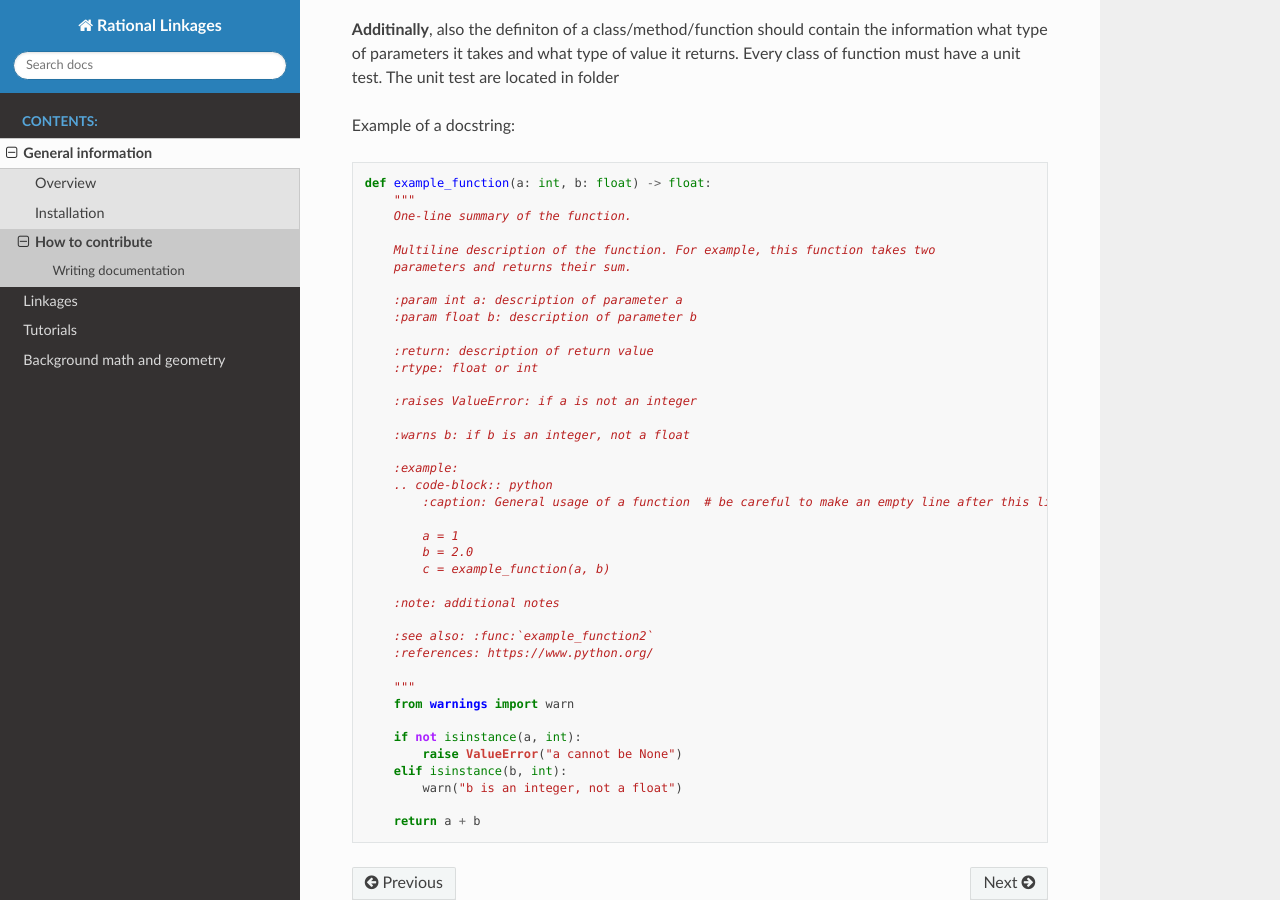
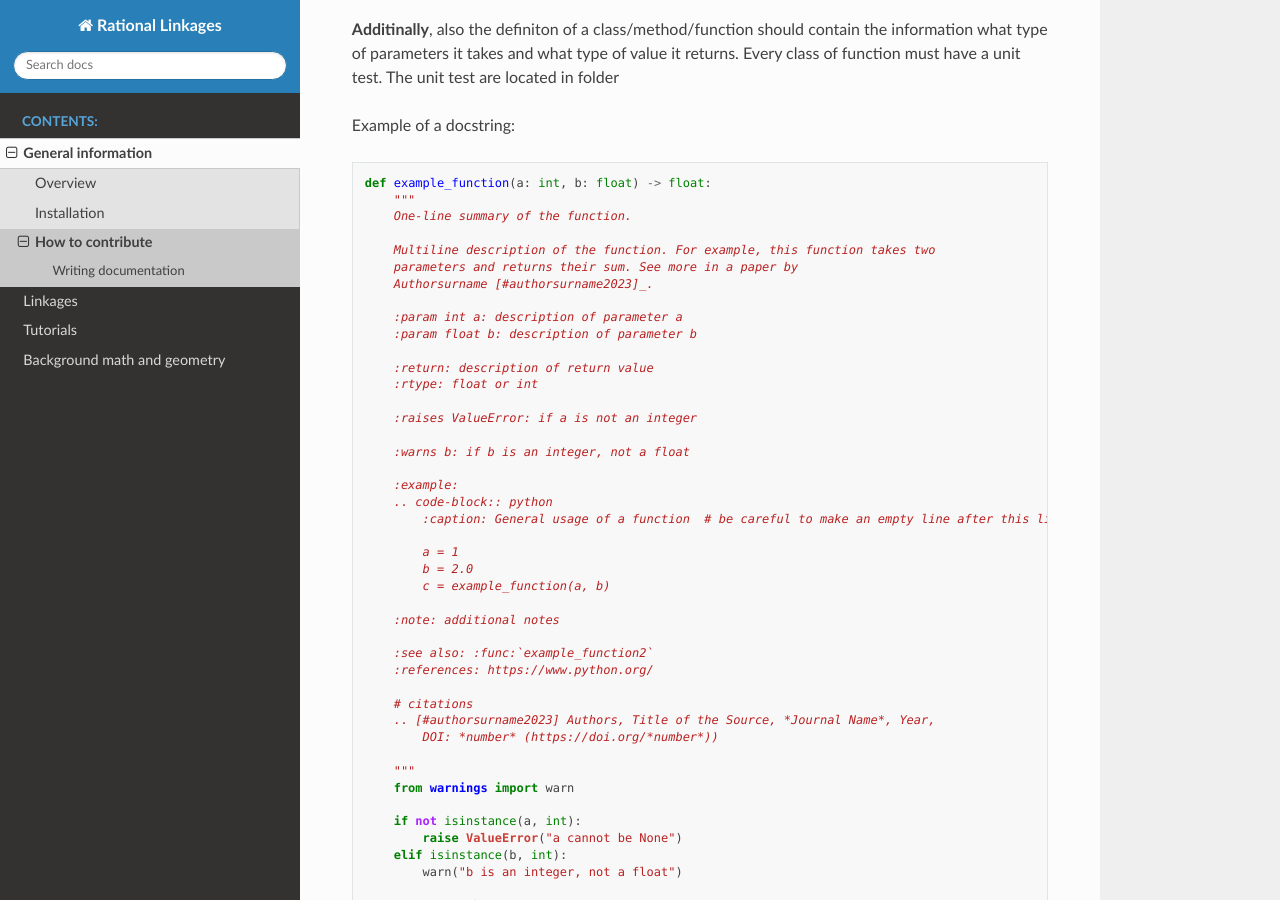
Before and after one commit to hucik14/rational-linkages, a Sphinx documentation site: the page built from docs/source/general/contribute.rst, in a window 1280 px wide and 900 px high, scrolled down 1016 px. Built offline with Sphinx 7.4.7 and the Read the Docs theme 2.0.0, drawn with Linux system fonts in a browser that asks for light colours.

Commit message:
docs update

```diff
--- a/docs/source/general/contribute.rst
+++ b/docs/source/general/contribute.rst
@@ -43,7 +43,8 @@ Example of a docstring:
         One-line summary of the function.
 
         Multiline description of the function. For example, this function takes two
-        parameters and returns their sum.
+        parameters and returns their sum. See more in a paper by
+        Authorsurname [#authorsurname2023]_.
 
         :param int a: description of parameter a
         :param float b: description of parameter b
@@ -68,6 +69,10 @@ Example of a docstring:
         :see also: :func:`example_function2`
         :references: https://www.python.org/
 
+        # citations
+        .. [#authorsurname2023] Authors, Title of the Source, *Journal Name*, Year,
+            DOI: *number* (https://doi.org/*number*))
+
         """
         from warnings import warn
 
```
Also changed, not shown: 2 other files.
